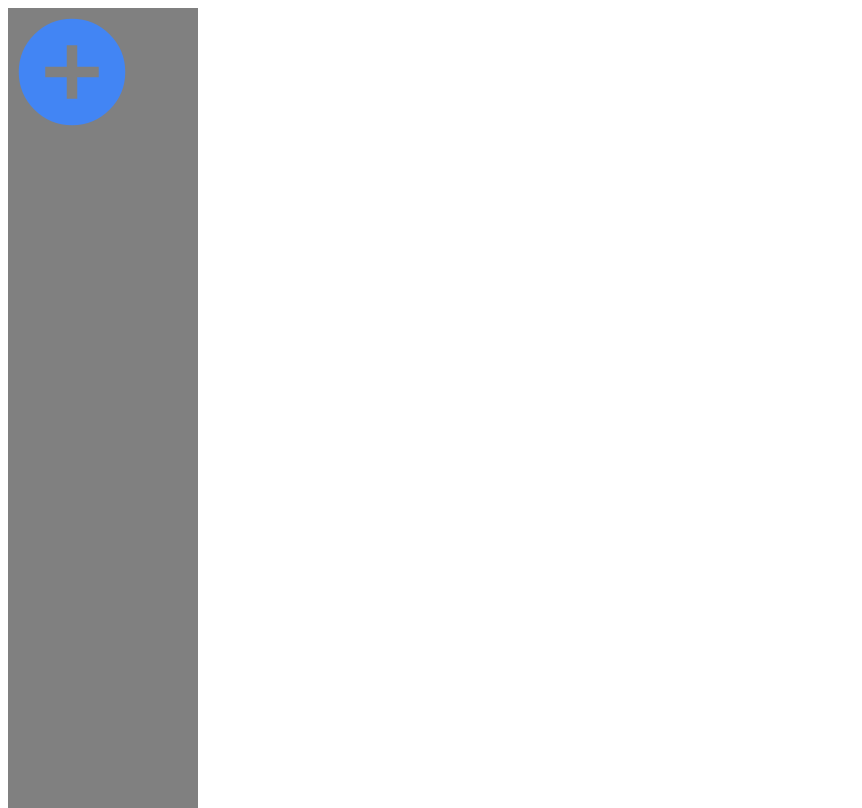
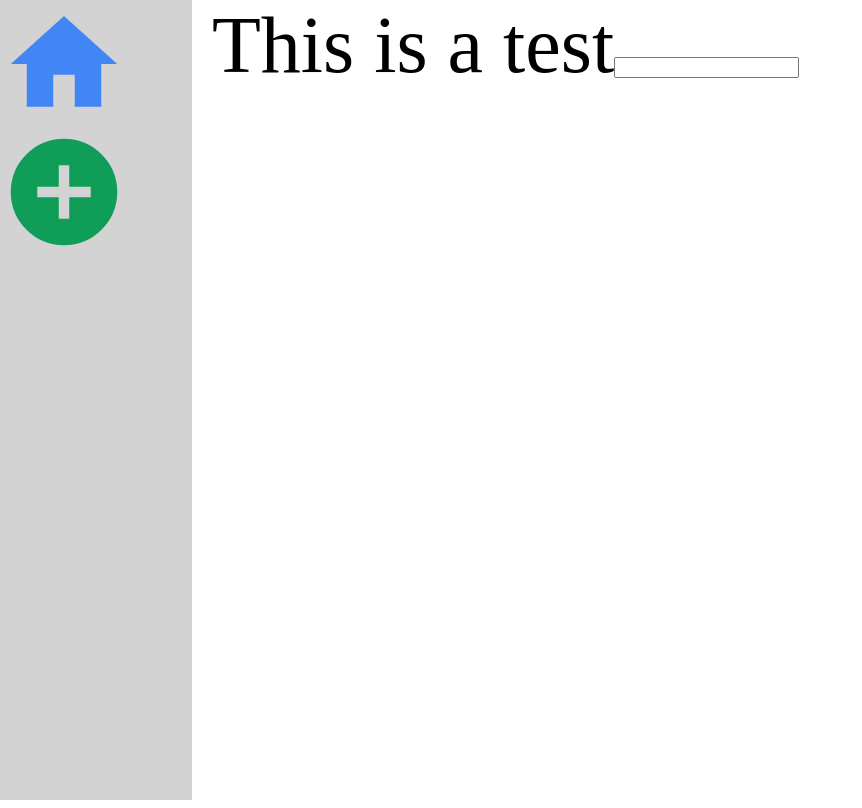
Before and after one commit to Sagelyyy/top-todo-list, a website built with webpack: page dist/index.html in a window 1280 px wide. Both pictures are taken after a click on the element "add_circle". Shown: the whole page, without its empty margins (0-862 px from the left). Built offline with nearby package versions, Linux system fonts and the light colour scheme.

Commit message:
Getting the basic navigation working, the buttons now work, need to set forms up for new todo lists.

```diff
--- a/src/index.js
+++ b/src/index.js
@@ -1,9 +1,28 @@
-import './style.css'
-import { NAVIGATION } from './sidebar';
+import './modules/style.css'
+import { SIDEBAR } from './modules/sidebar';
 
 
-function init(){
-    NAVIGATION.pushNewButton()
-}
+export const MAIN = (function(){
 
-window.onload = init
+    function getSelectors(){
+        const newListBtn = document.querySelector('#new-list')
+        const homeBtn = document.querySelector('#home')
+        const contentPage = document.querySelector('.content-page')
+        return{
+            newListBtn,
+            homeBtn,
+            contentPage
+        }
+    }
+
+    function init(){
+        SIDEBAR.pushHomeButton(MAIN.getSelectors().homeBtn)
+        SIDEBAR.pushNewButton(MAIN.getSelectors().newListBtn)
+    }
+    return{
+        init,
+        getSelectors
+    }
+})()
+
+window.onload = MAIN.init
--- /dev/null
+++ b/src/modules/display-page.js
@@ -0,0 +1,27 @@
+import { MAIN } from ".."
+import { makeForm } from "./form-creator"
+
+export const SHOWPAGE = (function(){
+
+    function clearPage(){
+        MAIN.getSelectors().contentPage.textContent = ''
+    }
+
+    function homePage(){
+        clearPage()
+        MAIN.getSelectors().contentPage.textContent = 'Test Home'
+    }
+
+    function newTodo(){
+        clearPage()
+        let test = new makeForm()
+        test.createElement(
+            'testLabel', 'temp', 'testInput', 'This is a test',
+            'myInput', MAIN.getSelectors().contentPage)
+
+    }
+    return{
+        newTodo,
+        homePage
+    }
+})()
--- /dev/null
+++ b/src/modules/form-creator.js
@@ -0,0 +1,12 @@
+export class makeForm{
+    createElement(eClass, eLabel, eFor, eLabelTxt, iName, container){
+        eLabel = document.createElement('label')
+        eLabel.className = eClass
+        eLabel.setAttribute('for', eFor)
+        eLabel.innerText = eLabelTxt
+        iName = document.createElement('input')
+        container.appendChild(eLabel)
+        container.appendChild(iName)
+    }
+
+}
--- /dev/null
+++ b/src/modules/navigation-handler.js
@@ -0,0 +1,16 @@
+import { SHOWPAGE } from "./display-page";
+
+export const NAVIGATION = (function(){
+
+    function home(){
+        SHOWPAGE.homePage()
+    }
+
+    function newTask(){
+        SHOWPAGE.newTodo()
+    }
+    return{
+        home,
+        newTask
+    }
+})();
--- /dev/null
+++ b/src/modules/sidebar.js
@@ -0,0 +1,21 @@
+import { NAVIGATION } from "./navigation-handler";
+
+export const SIDEBAR = function (){
+
+    function pushHomeButton(btn){
+        btn.onclick = function () {
+            NAVIGATION.home()
+        }
+    }
+
+    function pushNewButton(btn){
+        btn.onclick = function () {
+           NAVIGATION.newTask()
+        };
+    }
+
+    return{
+        pushHomeButton,
+        pushNewButton
+    }
+}();
--- a/src/style.css
+++ b/src/modules/style.css
@@ -1,5 +1,7 @@
 html, body{
     height: 100%;
+    margin: 0;
+	padding: 0;
 }
 
 .material-icons {
@@ -27,9 +29,10 @@ html, body{
     font-feature-settings: 'liga';
   }
 
-.material-icons.blue{
-    color: #4285F4;
-}
+.material-icons.green{color: #0F9D58;}
+.material-icons.blue{color: #4285F4;}
+
+
 
 .material-icons.md-18 { font-size: 18px; }
 .material-icons.md-24 { font-size: 24px; }
@@ -37,12 +40,29 @@ html, body{
 .material-icons.md-48 { font-size: 48px; }
 .material-icons.md-128 { font-size: 128px; }
 
+
+.content{
+    height: 100%;
+    overflow: hidden;
+    display: flex;
+}
+
 nav{
-    background-color: gray;
+    background-color: lightgray;
     height: 100%;
     width: 15%;
+    display: flex;
+    flex-direction: column;
+
 }
 
 span{
     cursor: pointer;
 }
+
+.content-page{
+    flex-direction: column;
+    justify-content: center;
+    font-size: 80px;
+    margin-left: 20px;
+}
--- a/src/sidebar.js
+++ /dev/null
@@ -1,13 +0,0 @@
-import { TODO } from "./todo";
-
-export const NAVIGATION = function (){
-
-    function pushNewButton(){
-        const newListBtn = document.querySelector('#new-list')
-        newListBtn.onclick = function () {console.log(TODO.createList('test', 'test description', 'now', 'high'));};
-    }
-
-    return{
-        pushNewButton
-    }
-}();
```
Also changed, not shown: dist/index.html, dist/main.js, src/elements.js (deleted), src/modules/todo.js (renamed from src/todo.js).
